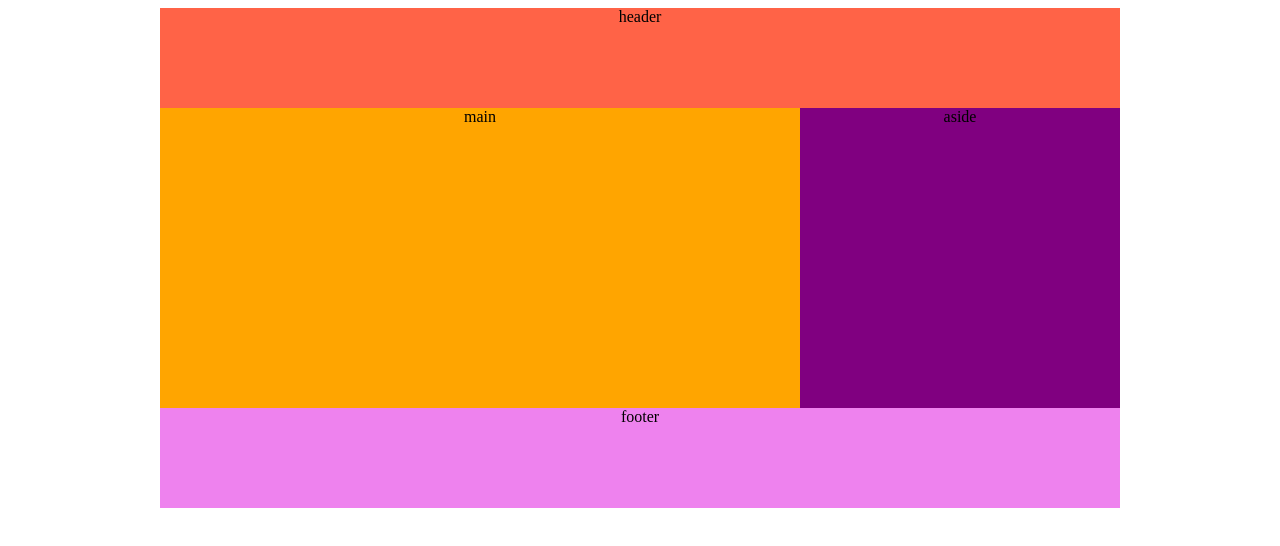
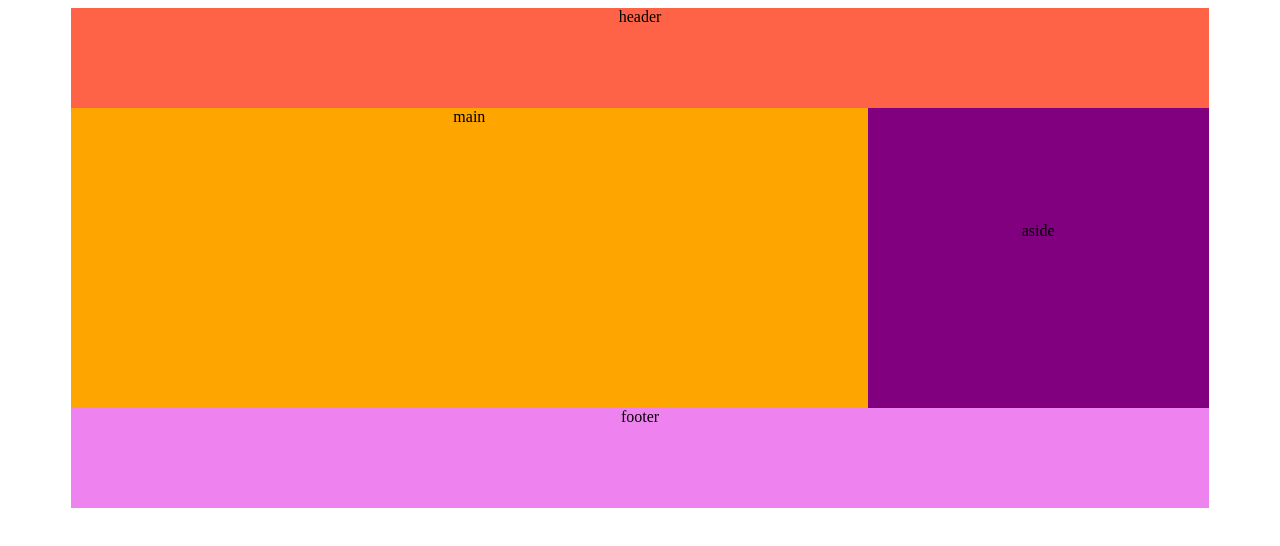
Before and after one commit to summereuna/responsive-web-practice, a plain HTML site: page 01_fluid-grid.html in a window 1280 px wide. Drawn offline with Linux system fonts and the light colour scheme.

Commit message:
01_2: Fluid grid

```diff
--- a/01_fluid-grid.html
+++ b/01_fluid-grid.html
@@ -6,32 +6,48 @@
     <meta name="viewport" content="width=device-width, initial-scale=1.0" />
     <title>가변 레이아웃</title>
     <style>
+      * {
+        /* 패딩이 늘어나도 박스 크기 커지지 않도록 */
+        box-sizing: border-box;
+      }
       .container {
-        width: 960px;
+        /* 컨테이너는 body의 자식으로 body의 width 값의 90% */
+        /* width: 960px; */
+        width: 90%;
         margin: 0 auto;
         text-align: center;
         background-color: rgb(181, 181, 181);
       }
       .header {
-        width: 960px;
+        /* 컨테이너의 자식으로 컨테이너 width 값의 100% */
+        /* width: 960px; */
+        width: 100%;
         height: 100px;
         background-color: tomato;
       }
       .main {
         float: left;
-        width: 640px;
+        /* 컨테이너의 자식으로 컨테이너 width 값의 70% */
+        /* width: 640px; */
+        width: 70%;
         height: 300px;
         background-color: orange;
       }
       .aside {
         float: right;
-        width: 320px;
+        /* 컨테이너의 자식으로 컨테이너 width 값의 30% */
+        /* width: 320px; */
+        width: 30%;
         height: 300px;
         background-color: purple;
+        /*margin, padding 등의 여백은 부모인 컨테이너의 width 기준으로 계산*/
+        padding: 10%;
       }
       .footer {
         clear: both;
-        width: 960px;
+        /* 컨테이너의 자식으로 컨테이너 width 값의 100% */
+        /* width: 960px; */
+        width: 100%;
         height: 100px;
         background-color: violet;
       }
```
